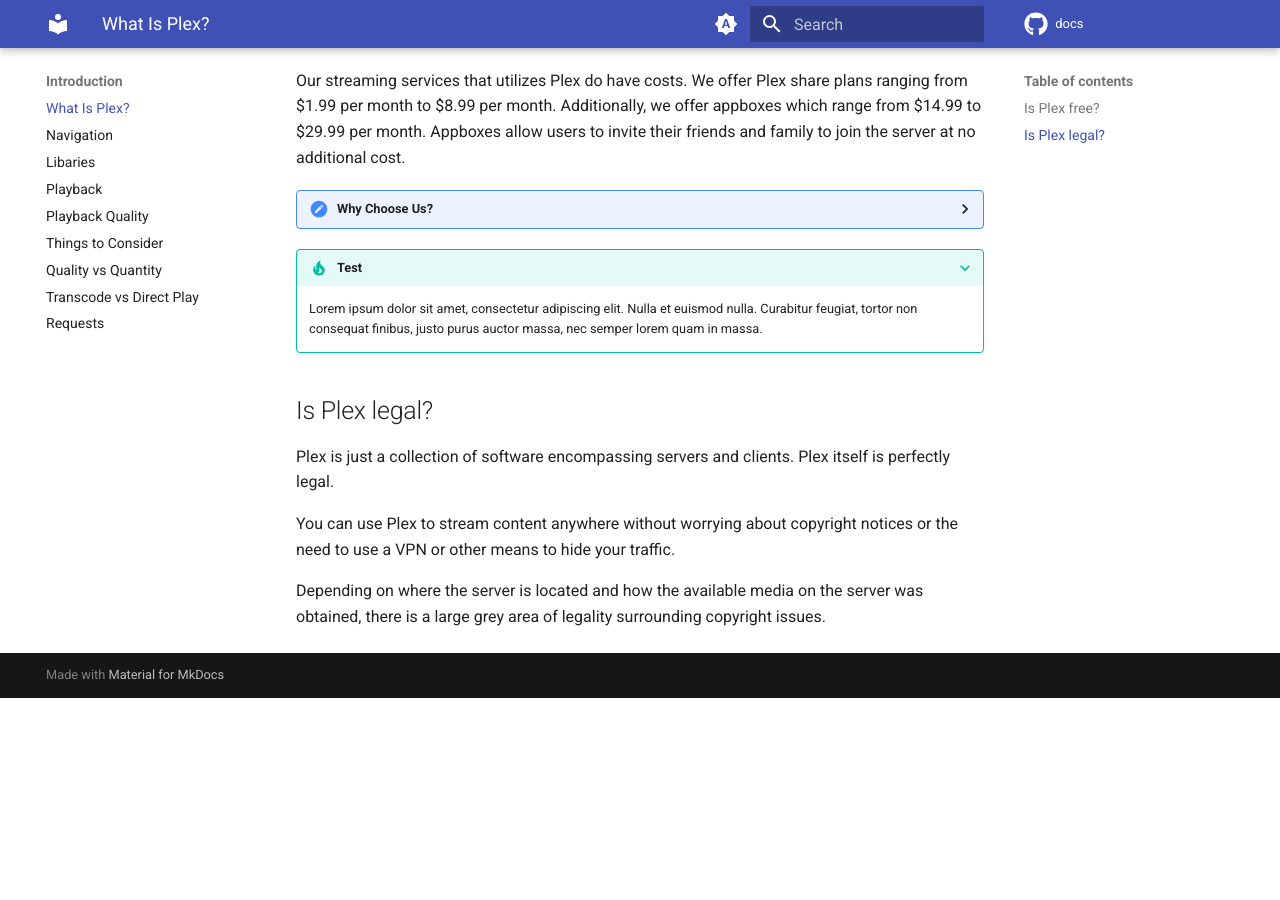
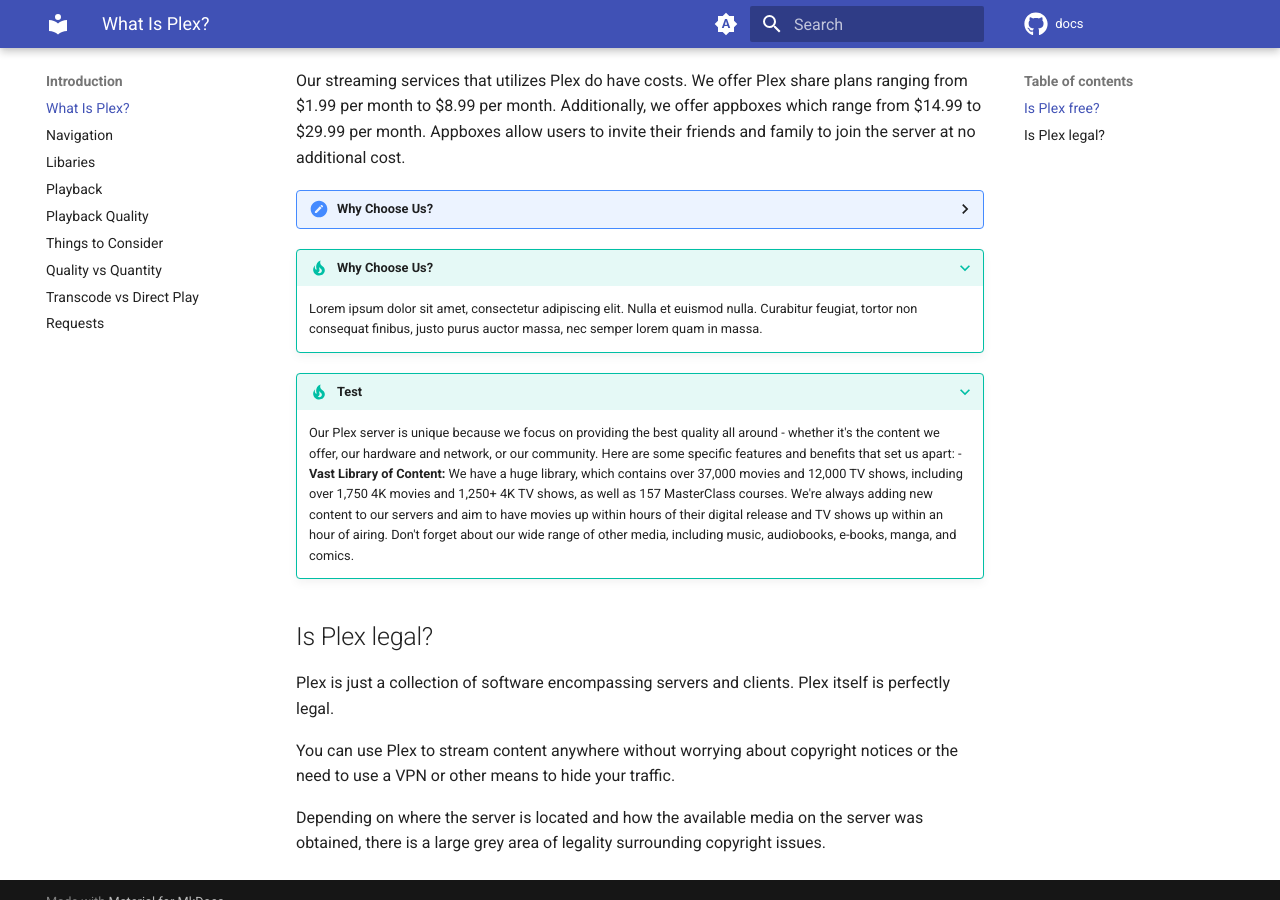
Before and after one commit to neomedia6989/docs-2, an MkDocs documentation site: the page built from docs/introduction/what-is-plex.md, in a window 1280 px wide and 900 px high, scrolled down 486 px. Built offline with MkDocs 1.6.1 and Material for MkDocs 9.7.7, drawn with Linux system fonts in a browser that asks for light colours; comment, search, counter and statistics services are not loaded; before the commit the page ends 1184 px from its top, so only the background shows below that.

Commit message:
Update what-is-plex.md

```diff
--- a/docs/introduction/what-is-plex.md
+++ b/docs/introduction/what-is-plex.md
@@ -9,22 +9,35 @@
 
  <details>
   <summary>Why Choose Us?</summary>
-  <br />
+  <br /><br />
+ Our Plex server is unique because we focus on providing the best quality all around - whether it's the content we offer, our hardware and network, or our community. Here are some specific features and benefits that set us apart:
+ <br /><br />
 <ul>
- <li>**Vast Library of Content:** We have a huge library, which contains over 37,000 movies and 12,000 TV shows, including over 1,750 4K movies and 1,250+ 4K TV shows, as well as 157 MasterClass courses. We're always adding new content to our servers and aim to have movies up within hours of their digital release and TV shows up within an hour of airing. Don't forget about our wide range of other media, including music, audiobooks, e-books, manga, and comics.</li>
-  <li>**High-Quality Playback:** We utilize top-of-the-line server hardware and storage devices to provide you with the best playback experience possible. With access to private torrent trackers, Usenet indexers, and our own internal releases, we offer the highest quality content available. Our content features dedicated DolbyVision libraries, lossless and/or Atmos audio whenever possible, and if a file isn't up to our standards, we'll promptly replace it with a better version.</li>
-  <li>**Customizable Experience:** We provide a tailored Plex experience with custom playlists and recommendations based on your viewing history. We fulfill requests promptly and customize the streaming experience with detailed collections pinned to users' home screens and overlays displaying ratings and quality information on the poster. Our detailed overlays and collections also make it easier to browse and locate content that you may not have found otherwise.
-  <li>**Fast and Reliable:** Our global CDN, utilizing Datapacket's optimized network, ensures that our server is always up and running, so you can access your favorite content whenever you want, without any lag or buffering. It even geolocates the best route from the server to each individual user so you'll get the same experience, regardless of where you are.</li>
-  <li>**Dedicated Technical Support:** We offer support through Discord and have a dedicated team that is located throughout the world, so you will get help regardless of where you live or the time of day. Our support team also provides a friendly and personalized service, so you'll never feel like you're just another number.</li>
-  <li>**Engaging Community:** We have a huge emphasis on our community and encourage all users to join our Discord to engage in conversation and help out all other users. Our community is known for being welcoming and supportive. We have regular giveaways and events as well as curated, daily questions to engage users and weekly movie selections to drive conversation and help you discover more to watch!</li>
+ <li><strong>Vast Library of Content:</strong> We have a huge library, which contains over 37,000 movies and 12,000 TV shows, including over 1,750 4K movies and 1,250+ 4K TV shows, as well as 157 MasterClass courses. We're always adding new content to our servers and aim to have movies up within hours of their digital release and TV shows up within an hour of airing. Don't forget about our wide range of other media, including music, audiobooks, e-books, manga, and comics.</li>
+  <li><strong>High-Quality Playback:</strong> We utilize top-of-the-line server hardware and storage devices to provide you with the best playback experience possible. With access to private torrent trackers, Usenet indexers, and our own internal releases, we offer the highest quality content available. Our content features dedicated DolbyVision libraries, lossless and/or Atmos audio whenever possible, and if a file isn't up to our standards, we'll promptly replace it with a better version.</li>
+  <li><strong>Customizable Experience:</strong> We provide a tailored Plex experience with custom playlists and recommendations based on your viewing history. We fulfill requests promptly and customize the streaming experience with detailed collections pinned to users' home screens and overlays displaying ratings and quality information on the poster. Our detailed overlays and collections also make it easier to browse and locate content that you may not have found otherwise.
+  <li><strong>Fast and Reliable:</strong> Our global CDN, utilizing Datapacket's optimized network, ensures that our server is always up and running, so you can access your favorite content whenever you want, without any lag or buffering. It even geolocates the best route from the server to each individual user so you'll get the same experience, regardless of where you are.</li>
+  <li><strong>Dedicated Technical Support:</strong> We offer support through Discord and have a dedicated team that is located throughout the world, so you will get help regardless of where you live or the time of day. Our support team also provides a friendly and personalized service, so you'll never feel like you're just another number.</li>
+  <li><strong>Engaging Community:</strong> We have a huge emphasis on our community and encourage all users to join our Discord to engage in conversation and help out all other users. Our community is known for being welcoming and supportive. We have regular giveaways and events as well as curated, daily questions to engage users and weekly movie selections to drive conversation and help you discover more to watch!</li>
  </ul>
   </details>
 
-???+ tip "Test"
+???+ tip "Why Choose Us?"
 
     Lorem ipsum dolor sit amet, consectetur adipiscing elit. Nulla et euismod
     nulla. Curabitur feugiat, tortor non consequat finibus, justo purus auctor
     massa, nec semper lorem quam in massa.
+
+
+???+ tip "Test"
+
+    Our Plex server is unique because we focus on providing the best quality all around -
+    whether it's the content we offer, our hardware and network, or our community. Here are some specific features and benefits that set us apart:
+    - **Vast Library of Content:** We have a huge library, which contains over 37,000 movies and 12,000 TV shows,
+    including over 1,750 4K movies and 1,250+ 4K TV shows, as well as 157 MasterClass courses.
+    We're always adding new content to our servers and aim to have movies up within hours of their
+    digital release and TV shows up within an hour of airing. Don't forget about our wide range of other media,
+    including music, audiobooks, e-books, manga, and comics.
 
 ## Is Plex legal?
 Plex is just a collection of software encompassing servers and clients. Plex itself is perfectly legal.
```
